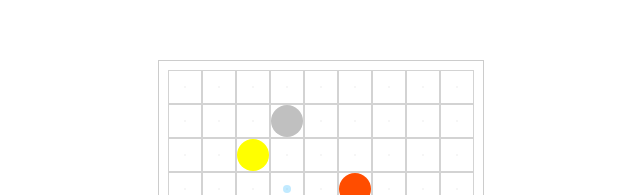
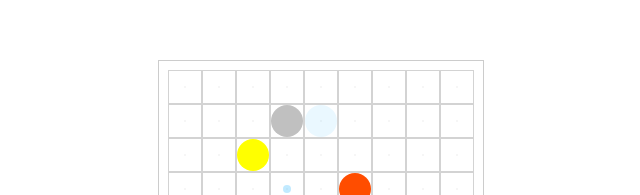
Before and after one commit to FaridSakhyzad/ig, a React (Create React App) app: page / in a window 1280 px wide. Shown: the part 177-372 px from the top of the page, without its empty margins (319-959 px from the left). Built offline with nearby package versions, Linux system fonts and the light colour scheme.

Commit message:
different types of units and turrets | WIP

```diff
--- a/src/Playground/Playground.jsx
+++ b/src/Playground/Playground.jsx
@@ -27,6 +27,21 @@ const MOCK_UNITS = ((m, n) => {
   result[MAP_WIDTH * 1 + 3] = {
     id: Math.random().toString(16).substring(2),
     type: 'wall',
+    minValue: UNIT_MIN_VALUE,
+    maxValue: UNIT_MAX_VALUE,
+    value: 1 * (UNIT_MAX_VALUE || Math.floor(Math.random() * (UNIT_MAX_VALUE - UNIT_MIN_VALUE + 1) + UNIT_MIN_VALUE)),
+    angle: 0,
+    turrets: [
+      { name: 'turret1', angle: 0, type: 'default' },
+      { name: 'turret2', angle: 90, type: 'default' },
+      { name: 'turret3', angle: 180, type: 'default' },
+      { name: 'turret4', angle: 270, type: 'default' }
+    ],
+  }
+
+  result[MAP_WIDTH * 1 + 4] = {
+    id: Math.random().toString(16).substring(2),
+    type: 'hidden',
     minValue: UNIT_MIN_VALUE,
     maxValue: UNIT_MAX_VALUE,
     value: 1 * (UNIT_MAX_VALUE || Math.floor(Math.random() * (UNIT_MAX_VALUE - UNIT_MIN_VALUE + 1) + UNIT_MIN_VALUE)),
@@ -252,6 +267,11 @@ const Playground = () => {
         });
       },
       wall: () => {},
+      hidden: () => {
+        setUnitValue(unitIndex, newValue, () => {
+          dischargeAllTurrets(unitIndex, unitsMap);
+        });
+      },
       laser: () => {
         setUnitValue(unitIndex, newValue, () => {
           dischargeAllTurrets(unitIndex, unitsMap);
```
